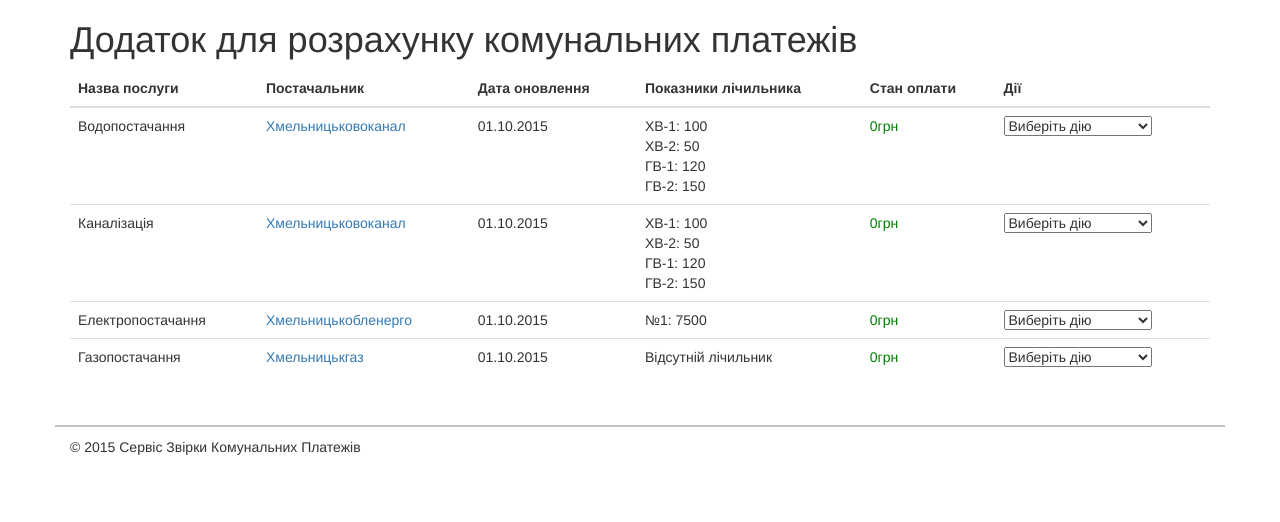
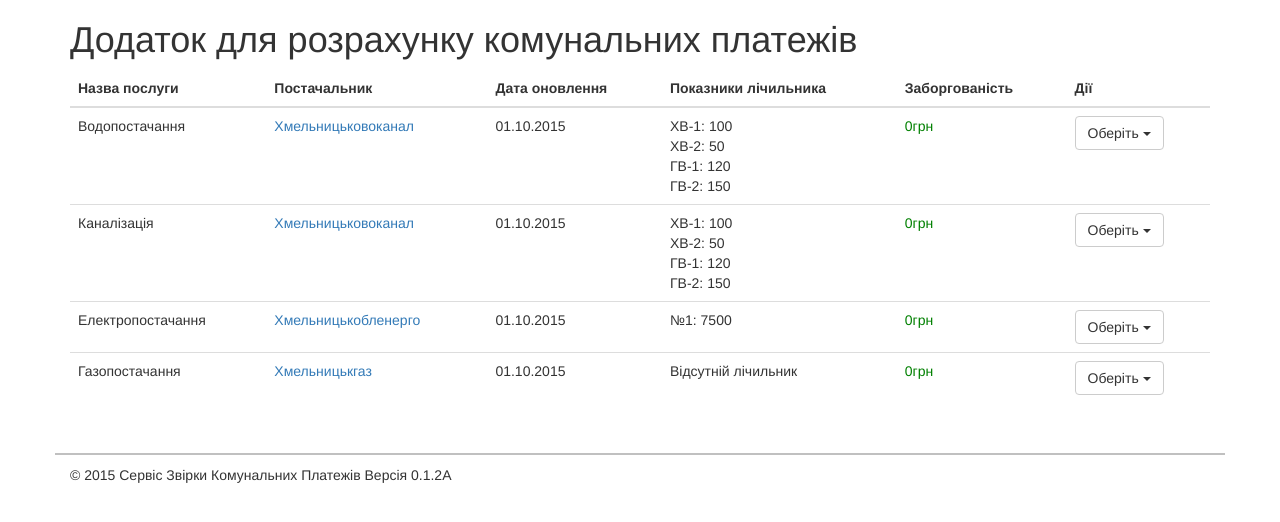
Before and after one commit to trivvet/payments, a Python web app: template rent/templates/rent/home.html in a window 1280 px wide. Shown: the top 522 px of the page. Run offline with Jinja, Linux system fonts and the light colour scheme; the template is opened without the code that fills it, so the values that code supplies are empty; some libraries are stand-ins or nearby versions.

Commit message:
v 0.1.2 change style

```diff
--- a/rent/templates/rent/home.html
+++ b/rent/templates/rent/home.html
@@ -25,7 +25,7 @@
 							<th>Постачальник</th>
 							<th>Дата оновлення</th>
 							<th>Показники лічильника</th>
-							<th>Стан оплати</th>
+							<th>Заборгованість</th>
 							<th>Дії</th>
 						</tr>
 					</thead>
@@ -36,19 +36,26 @@
 								href="http://water.km.ua">Хмельницьковоканал</a></td>
 							<td>01.10.2015</td>
 							<td>
-								ХВ-1: 100</br>
-								ХВ-2: 50</br>
-								ГВ-1: 120</br>
-								ГВ-2: 150</br>
+								ХВ-1: 100<br>
+								ХВ-2: 50<br>
+								ГВ-1: 120<br>
+								ГВ-2: 150<br>
 							</td>
 							<td><span style="color: green">0грн</span></td>
 							<td>
-								<select>
-									<option>Виберіть дію</option>
-									<option>Діючі тарифи</option>
-									<option>Оновити показники</option>
-									<option>Видалити послугу</option>
-								</select>
+								<div class="dropdown">
+									<button class="btn btn-default dropdown-toggle"
+										type="button" id="dropdownMenu1" data-toggle="dropdown"
+										aria-haspopup="true" aria-expanded="true">
+										Оберіть
+										<span class="caret"></span>
+									</button>
+									<ul class="dropdown-menu" aria-labelledby="dropdownMenu1">
+										<li><a href="#">Діючі тарифи</a></li>
+										<li><a href="#">Оновити показники</a></li>
+										<li><a href="#">Видалити послугу</a></li>
+									</ul>
+								</div>
 							</td>
 						</tr>
 						<tr>
@@ -57,19 +64,26 @@
 								href="http://water.km.ua">Хмельницьковоканал</a></td>
 							<td>01.10.2015</td>
 							<td>
-								ХВ-1: 100</br>
-								ХВ-2: 50</br>
-								ГВ-1: 120</br>
-								ГВ-2: 150</br>
+								ХВ-1: 100<br>
+								ХВ-2: 50<br>
+								ГВ-1: 120<br>
+								ГВ-2: 150<br>
 							</td>
 							<td><span style="color: green">0грн</span></td>
 							<td>
-								<select>
-									<option>Виберіть дію</option>
-									<option>Діючі тарифи</option>
-									<option>Оновити показники</option>
-									<option>Видалити послугу</option>
-								</select>
+								<div class="dropdown">
+									<button class="btn btn-default dropdown-toggle"
+										type="button" id="dropdownMenu1" data-toggle="dropdown"
+										aria-haspopup="true" aria-expanded="true">
+										Оберіть
+										<span class="caret"></span>
+									</button>
+									<ul class="dropdown-menu" aria-labelledby="dropdownMenu1">
+										<li><a href="#">Діючі тарифи</a></li>
+										<li><a href="#">Оновити показники</a></li>
+										<li><a href="#">Видалити послугу</a></li>
+									</ul>
+								</div>
 							</td>
 						</tr>
 						<tr>
@@ -87,12 +101,19 @@
 							</td>
 							<td><span style="color: green">0грн</span></td>
 							<td>
-								<select>
-									<option>Виберіть дію</option>
-									<option>Діючі тарифи</option>
-									<option>Оновити показники</option>
-									<option>Видалити послугу</option>
-								</select>
+								<div class="dropdown">
+									<button class="btn btn-default dropdown-toggle"
+										type="button" id="dropdownMenu1" data-toggle="dropdown"
+										aria-haspopup="true" aria-expanded="true">
+										Оберіть
+										<span class="caret"></span>
+									</button>
+									<ul class="dropdown-menu" aria-labelledby="dropdownMenu1">
+										<li><a href="#">Діючі тарифи</a></li>
+										<li><a href="#">Оновити показники</a></li>
+										<li><a href="#">Видалити послугу</a></li>
+									</ul>
+								</div>
 							</td>
 						</tr>
 						<tr>
@@ -107,12 +128,19 @@
 							<td>Відсутній лічильник</td>
 							<td><span style="color: green">0грн</span></td>
 							<td>
-								<select>
-									<option>Виберіть дію</option>
-									<option>Діючі тарифи</option>
-									<option>Оновити показники</option>
-									<option>Видалити послугу</option>
-								</select>
+								<div class="dropdown">
+									<button class="btn btn-default dropdown-toggle"
+										type="button" id="dropdownMenu1" data-toggle="dropdown"
+										aria-haspopup="true" aria-expanded="true">
+										Оберіть
+										<span class="caret"></span>
+									</button>
+									<ul class="dropdown-menu" aria-labelledby="dropdownMenu1">
+										<li><a href="#">Діючі тарифи</a></li>
+										<li><a href="#">Оновити показники</a></li>
+										<li><a href="#">Видалити послугу</a></li>
+									</ul>
+								</div>
 							</td>
 						</tr>
 					</tbody>
@@ -121,9 +149,12 @@
 		</div>
 		<!--Footer-->
 		<div class="row" id="footer">
-			<div class="col-sm-12">&copy; 2015 Сервіс Звірки Комунальних Платежів</div>
+			<div class="col-sm-12">&copy; 2015 Сервіс Звірки Комунальних Платежів Версія 0.1.2А</div>
 		</div>
 	</div>
+
+	<!--JavaScript-->
+	<script src="https://code.jquery.com/jquery-2.1.4.min.js"></script>
 	<script src="https://maxcdn.bootstrapcdn.com/bootstrap/3.3.5/js/bootstrap.min.js"></script>
 </body>
 </html>
```
